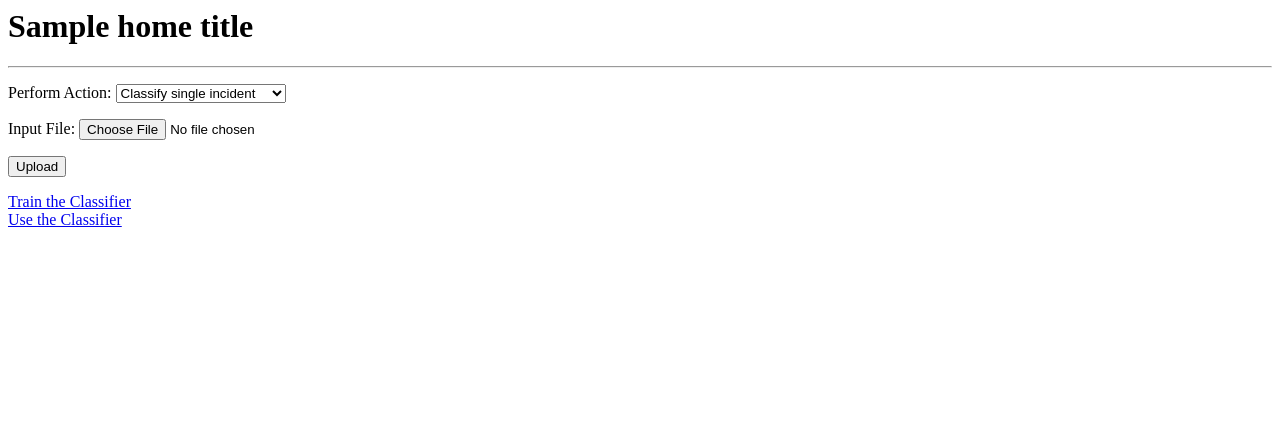
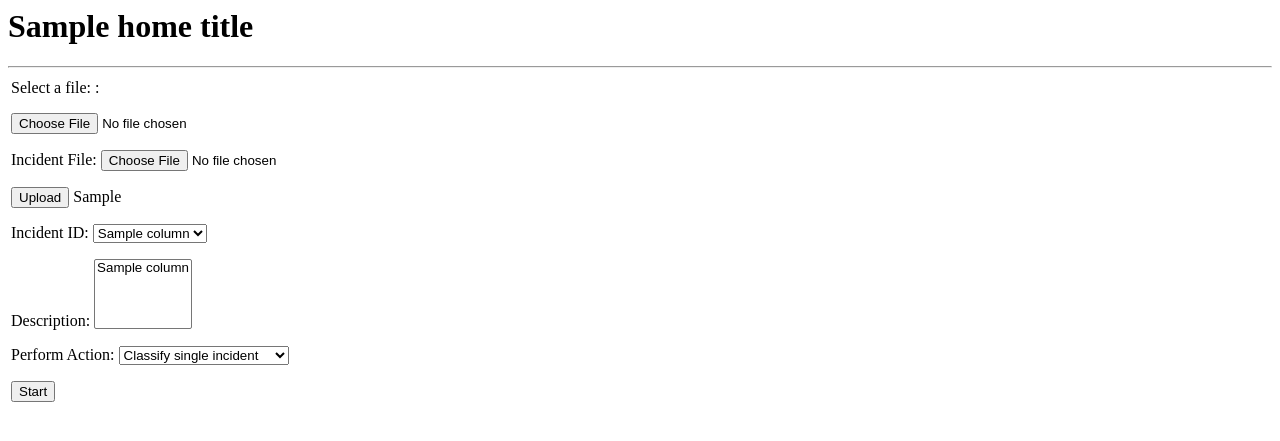
Before and after one commit to Shail06/text-analysis, a Django app: template incidents/templates/incidents/index.html in a window 1280 px wide. Shown: the top 441 px of the page. Run offline with Django 3.2, Linux system fonts and the light colour scheme; the template is opened without the code that fills it: values that come from a table or form of the project are taken from there, most other values are stand-ins (such as "Sample title", 1, 10 or a date in 2020); parts of the project's set-up code (start-up, migrations or seed data) failed here and were passed over.

Commit message:
added upload functionality. Modified index page structure

```diff
--- a/incidents/algo/initialization.py
+++ b/incidents/algo/initialization.py
@@ -7,7 +7,7 @@ class Initialize:
 
 	# Get all the columns names to show on webpage for user to select
 	def load_input(self, filename):
-		df_input_raw = pd.read_csv('input/'+filename,  sep = ',', encoding = 'ISO-8859-1')
+		df_input_raw = pd.read_csv(filename,  sep = ',', encoding = 'ISO-8859-1')
 		return df_input_raw
 
 	# From the column names selected by user, generate a clean input Data frame
--- a/incidents/forms.py
+++ b/incidents/forms.py
@@ -1,5 +1,4 @@
 from django import forms
 
-class UploadFileForm(forms.Form):
-	title   = forms.CharField(max_length=50)
-	file    = forms.FileField()
+class DocumentUploadForm(forms.Form):
+	docfile    = forms.FileField(label='Select a file: ')
--- a/incidents/models.py
+++ b/incidents/models.py
@@ -7,3 +7,7 @@ class knowledge(models.Model):
 
 	def __str__(self):
 		return str(self.timestamp) + ': '+ self.label
+
+
+class Document(models.Model):
+	docfile = models.FileField(upload_to='uploads/')
--- a/incidents/templates/incidents/index.html
+++ b/incidents/templates/incidents/index.html
@@ -1,7 +1,44 @@
 <h1>{{ home_title }}</h1>
 <hr>
-<form action="#" enctype="multipart/form-data" method="post">
+
+	<table width="100%">
+		<tr>
+			<td>
+				<form action="{% url 'index' %}" enctype="multipart/form-data" method="post">
 				{% csrf_token %}
+			     	<p>{{ form.non_field_errors }}</p>
+		            <p>{{ form.docfile.label_tag }} {{ form.docfile.help_text }}</p>
+		            <p>
+		                {{ form.docfile.errors }}
+		                {{ form.docfile }}
+		            </p>
+					<p>Incident File: <input id='id_docfile' name="docfile" required="" type="file" /></p>
+					<p>
+						<input type="submit" value="Upload" name="upload">
+						{% if upload_success %}
+							{{ upload_success }}
+						{% endif %}
+					</p>
+				</form>
+				<form action="#" method="post">
+				{% csrf_token %}
+					{% if all_columns %}
+						<p>
+							<span>Incident ID: </span>
+							<select>
+							{% for col_name in all_columns %}
+								<option id="column{{ forloop.counter }}">{{ col_name }}</option>
+							{% endfor %}
+							</select>
+						</p>
+						<p>
+							<span>Description: </span>
+							<select name="description" multiple>
+							{% for col_name in all_columns %}
+								<option id="column{{ forloop.counter }}">{{ col_name }}</option>
+							{% endfor %}
+							</select>
+						</p>
 						<p>
 						<span>Perform Action:</span>
 						<select>
@@ -9,10 +46,14 @@
 							<option value="multipe">Classify whole document</option>
 						</select>
 						</p>
-	<p>Input File: <input type="file" id="myFile" accept=".csv" /></p>
-	<p><input type="submit" value="Upload"></p>
+						<p>
+						<input type="submit" value="Start" name="start">
+						</p>
+					{% endif %}
 				</form>
+			</td>
+			<td>
 
-
-<a href ="{% url 'training' %}" >Train the Classifier</a><br />
-<a href ="{% url 'categorize' %}" >Use the Classifier</a>
+			</td>
+		</tr>
+	</table>
--- /dev/null
+++ b/uploads/sample.csv
@@ -0,0 +1,5 @@
+Incident ID,short description,long description
+I0001,slow working SAP software,SAP is working so slow since morning. I cannot do my work
+I0002,poor performing in SAP, The performance of SAP is very poor nowadays
+I0003,errors occured in project, When i started the sytem i got the error
+I0004,error causes slow, i found some errors in the project
--- /dev/null
+++ b/uploads/sample_47jBYZL.csv
@@ -0,0 +1,5 @@
+Incident ID,short description,long description
+I0001,slow working SAP software,SAP is working so slow since morning. I cannot do my work
+I0002,poor performing in SAP, The performance of SAP is very poor nowadays
+I0003,errors occured in project, When i started the sytem i got the error
+I0004,error causes slow, i found some errors in the project
--- /dev/null
+++ b/uploads/sample_9Kir7H8.csv
@@ -0,0 +1,5 @@
+Incident ID,short description,long description
+I0001,slow working SAP software,SAP is working so slow since morning. I cannot do my work
+I0002,poor performing in SAP, The performance of SAP is very poor nowadays
+I0003,errors occured in project, When i started the sytem i got the error
+I0004,error causes slow, i found some errors in the project
--- /dev/null
+++ b/uploads/sample_FMi28by.csv
@@ -0,0 +1,5 @@
+Incident ID,short description,long description
+I0001,slow working SAP software,SAP is working so slow since morning. I cannot do my work
+I0002,poor performing in SAP, The performance of SAP is very poor nowadays
+I0003,errors occured in project, When i started the sytem i got the error
+I0004,error causes slow, i found some errors in the project
--- /dev/null
+++ b/uploads/sample_Gqw87Ku.csv
@@ -0,0 +1,5 @@
+Incident ID,short description,long description
+I0001,slow working SAP software,SAP is working so slow since morning. I cannot do my work
+I0002,poor performing in SAP, The performance of SAP is very poor nowadays
+I0003,errors occured in project, When i started the sytem i got the error
+I0004,error causes slow, i found some errors in the project
--- /dev/null
+++ b/uploads/sample_MVciE1f.csv
@@ -0,0 +1,5 @@
+Incident ID,short description,long description
+I0001,slow working SAP software,SAP is working so slow since morning. I cannot do my work
+I0002,poor performing in SAP, The performance of SAP is very poor nowadays
+I0003,errors occured in project, When i started the sytem i got the error
+I0004,error causes slow, i found some errors in the project
--- /dev/null
+++ b/uploads/sample_PEGV19o.csv
@@ -0,0 +1,5 @@
+Incident ID,short description,long description
+I0001,slow working SAP software,SAP is working so slow since morning. I cannot do my work
+I0002,poor performing in SAP, The performance of SAP is very poor nowadays
+I0003,errors occured in project, When i started the sytem i got the error
+I0004,error causes slow, i found some errors in the project
--- /dev/null
+++ b/uploads/sample_VHxZRni.csv
@@ -0,0 +1,5 @@
+Incident ID,short description,long description
+I0001,slow working SAP software,SAP is working so slow since morning. I cannot do my work
+I0002,poor performing in SAP, The performance of SAP is very poor nowadays
+I0003,errors occured in project, When i started the sytem i got the error
+I0004,error causes slow, i found some errors in the project
--- /dev/null
+++ b/uploads/sample_Wk16Zkj.csv
@@ -0,0 +1,5 @@
+Incident ID,short description,long description
+I0001,slow working SAP software,SAP is working so slow since morning. I cannot do my work
+I0002,poor performing in SAP, The performance of SAP is very poor nowadays
+I0003,errors occured in project, When i started the sytem i got the error
+I0004,error causes slow, i found some errors in the project
--- /dev/null
+++ b/uploads/sample_aFICFUK.csv
@@ -0,0 +1,5 @@
+Incident ID,short description,long description
+I0001,slow working SAP software,SAP is working so slow since morning. I cannot do my work
+I0002,poor performing in SAP, The performance of SAP is very poor nowadays
+I0003,errors occured in project, When i started the sytem i got the error
+I0004,error causes slow, i found some errors in the project
--- /dev/null
+++ b/uploads/sample_eIYvfdb.csv
@@ -0,0 +1,5 @@
+Incident ID,short description,long description
+I0001,slow working SAP software,SAP is working so slow since morning. I cannot do my work
+I0002,poor performing in SAP, The performance of SAP is very poor nowadays
+I0003,errors occured in project, When i started the sytem i got the error
+I0004,error causes slow, i found some errors in the project
--- /dev/null
+++ b/uploads/sample_hqPIq1h.csv
@@ -0,0 +1,5 @@
+Incident ID,short description,long description
+I0001,slow working SAP software,SAP is working so slow since morning. I cannot do my work
+I0002,poor performing in SAP, The performance of SAP is very poor nowadays
+I0003,errors occured in project, When i started the sytem i got the error
+I0004,error causes slow, i found some errors in the project
```
Also changed, not shown: incidents/views.py (+29 -9 lines), db.sqlite3, incidents/migrations/0002_document.py (added), 1 other file. Lines whose indentation alone changed are shown as unchanged.
